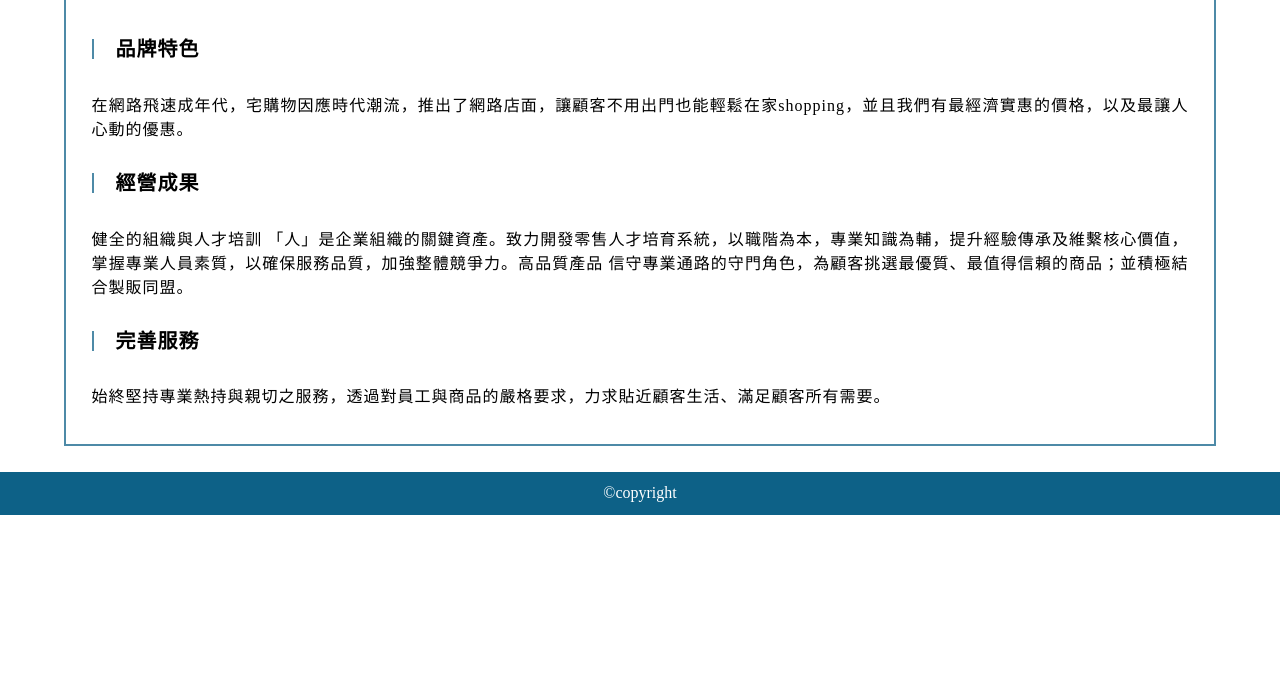
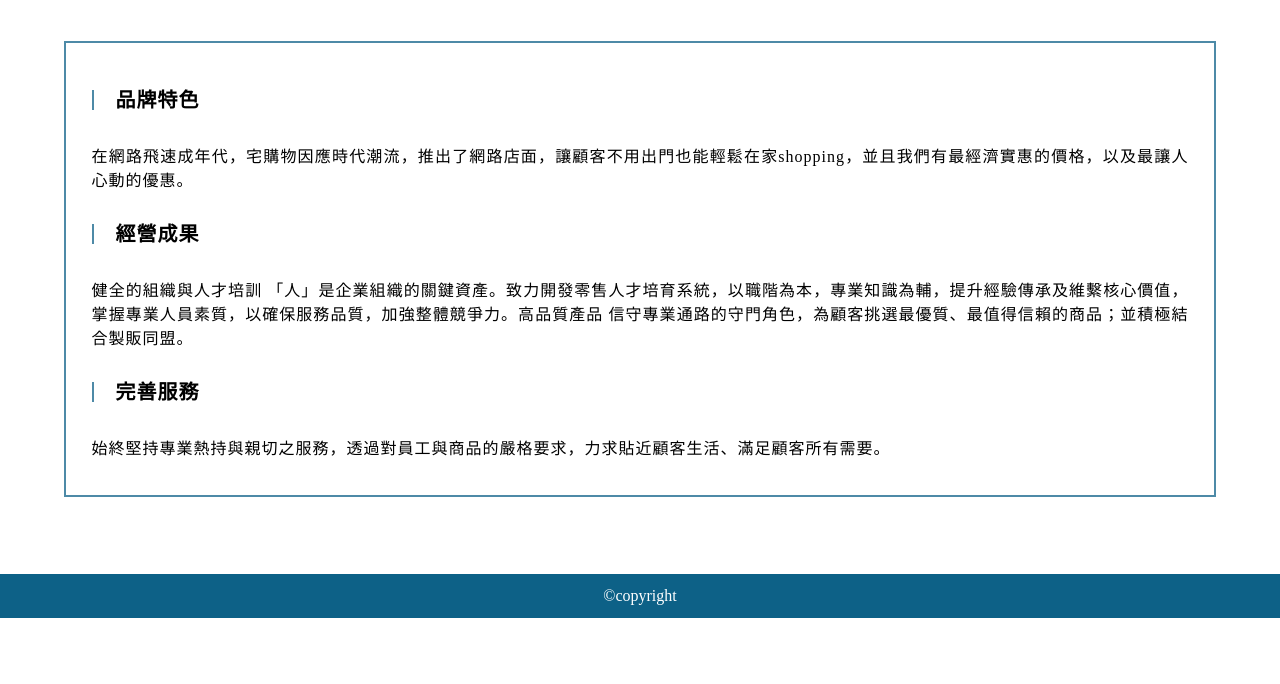
Before and after one commit to giemini/---0626, a plain HTML site: page aboutus.html in a window 1280 px wide. Shown: the part 116-800 px from the top of the page. Drawn offline with nearby package versions, Linux system fonts and the light colour scheme.

Commit message:
Add files via upload

```diff
--- a/css/aboutus.css
+++ b/css/aboutus.css
@@ -8,7 +8,7 @@
 .container {
     width: 100%;
     max-width: 90%;
-    margin: 2% auto;
+    margin: 6% auto;
     border: 2px solid #0d6087bb;
     padding: 2%;
 }
```
